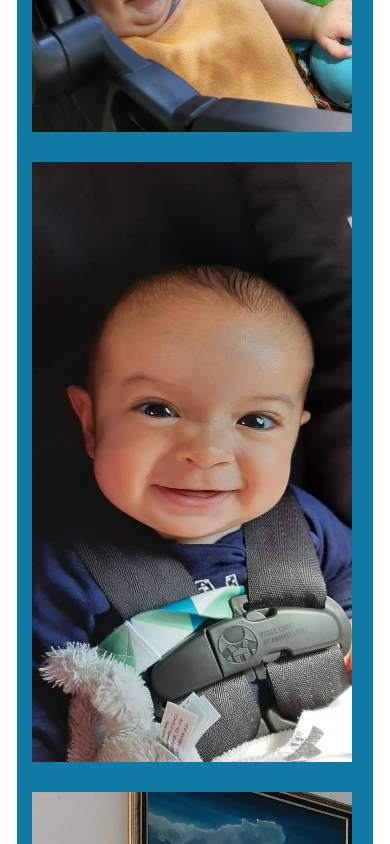
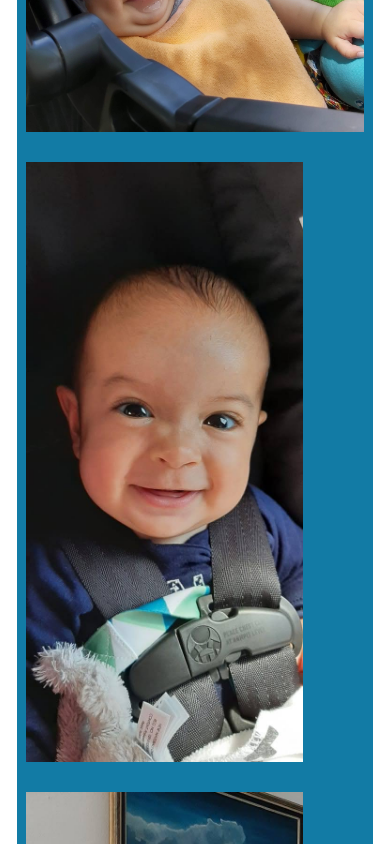
Before and after one commit to BThompsonP/ME, a plain HTML site: page index.html in a window 390 px wide. Shown: the top 844 px of the page. Drawn offline with Linux system fonts and the light colour scheme.

Commit message:
Update styles.css

```diff
--- a/styles.css
+++ b/styles.css
@@ -30,7 +30,4 @@ img{
  .container{
      width: 95%;
  }
- img{
-    width: 90%;
- }
 }
```
